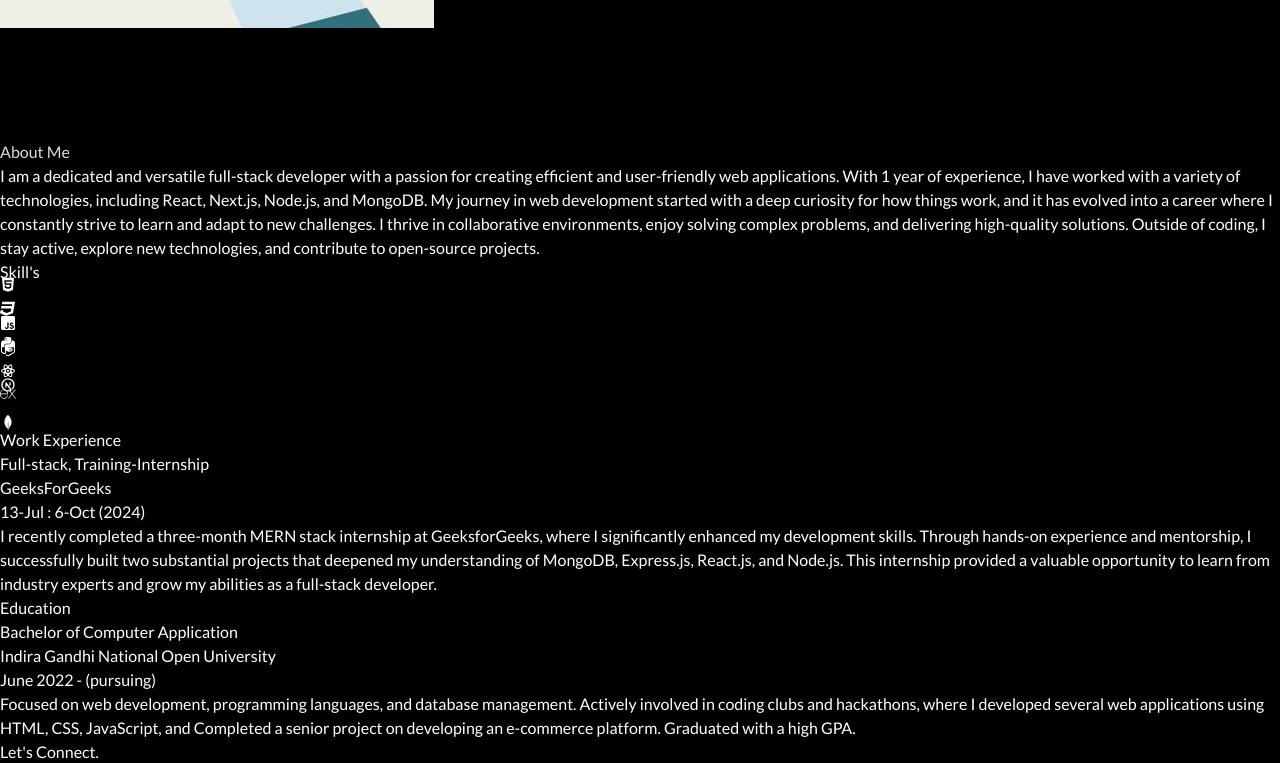
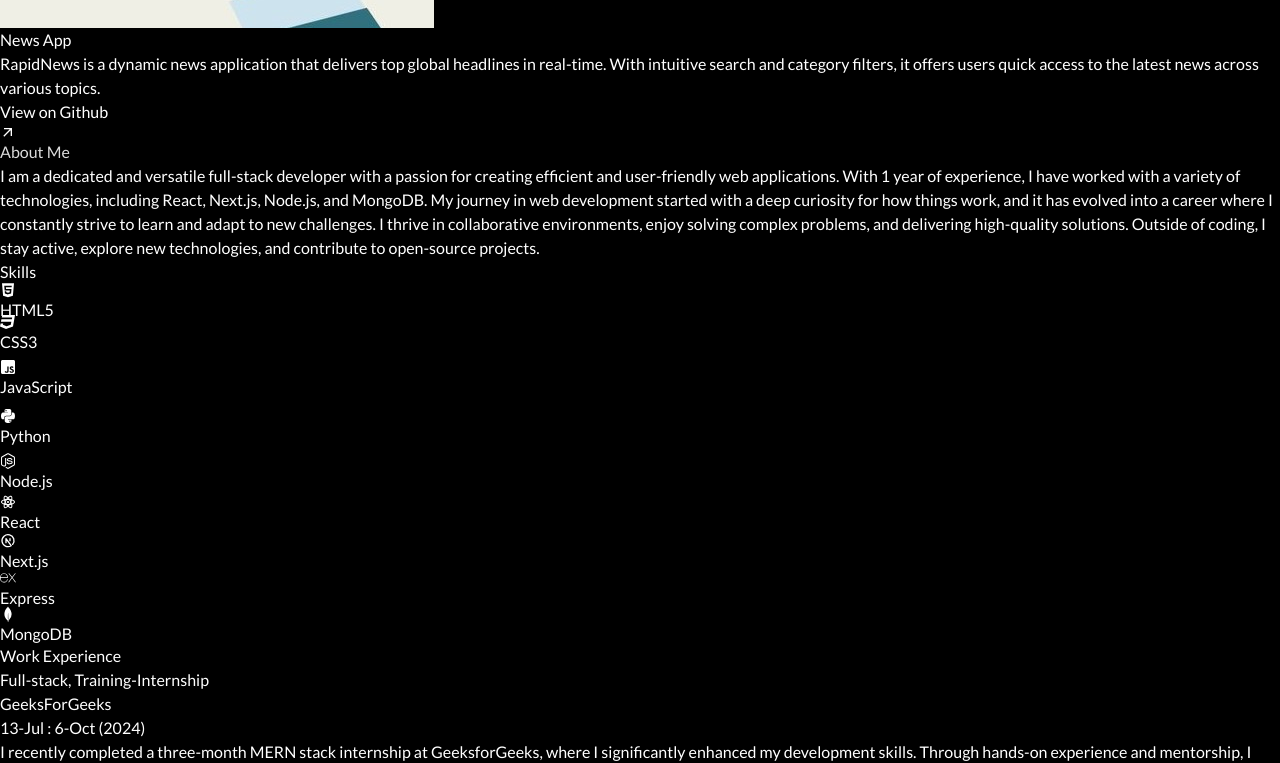
Before and after one commit to manojsingh00963/Web-Portfolio, a React (Vite) app: page / in a window 1280 px wide. Shown: the part 5567-6330 px from the top of the page. Built offline with nearby package versions, Linux system fonts and the light colour scheme; a web font is replaced by a local one.

Commit message:
"Change projectsection"

```diff
--- a/src/App.jsx
+++ b/src/App.jsx
@@ -1,6 +1,6 @@
 import Hero from './components/Hero';
 import Navbar from './components/Navbar';
-import Projects from './components/Projects';
+import ProjectSection from './components/ProjectSection'
 import About from './components/About';
 import SkillSection from './components/SkillSection';
 import WorkExperience from './components/WorkExperience';
@@ -27,7 +27,7 @@
       <div className="relative z-10 flex flex-col items-center p-4 space-y-8 container mx-auto">
         <Navbar togglemode={togglemode} darkMode={darkMode} />
         <Hero darkMode={darkMode}  />
-        <Projects darkMode={darkMode}  />
+        <ProjectSection darkMode={darkMode} />
         <About darkMode={darkMode}  />
         <SkillSection darkMode={darkMode}  />
         <WorkExperience darkMode={darkMode}  />
--- a/src/components/EducationSection.jsx
+++ b/src/components/EducationSection.jsx
@@ -4,7 +4,7 @@
 // eslint-disable-next-line react/prop-types
 export default function EducationSection({darkMode}) {
   return (
-      <section className={`py-8 border-b ${darkMode ? "border-slate-500" : "border-neutral-800" } pb-4 `} id="education">
+      <section className={` lg:pb-32 border-b ${darkMode ? "border-slate-500" : "border-neutral-800" } pb-4 `} id="education">
     <motion.h1
     whileInView={{opacity:1,y:0}}
     initial={{opacity:0,y:-50}}
--- /dev/null
+++ b/src/components/ProjectSection.jsx
@@ -0,0 +1,79 @@
+// eslint-disable-next-line no-unused-vars
+import React from 'react';
+import { MdArrowOutward } from "react-icons/md";
+import { motion } from 'framer-motion';
+import { PROJECTS } from '../constants';
+
+const containerVariants = {
+  hidden: { opacity: 0, y: 20 },
+  visible: {
+    opacity: 1,
+    y: 0,
+    transition: {
+      duration: 1,
+      staggerChildren: 0.5,
+    },
+  },
+};
+
+const itemVariants = {
+  hidden: {
+    opacity: 0,
+    x: -20,
+  },
+  visible: {
+    opacity: 1,
+    x: 0,
+    transition: {
+      duration: 0.5,
+    },
+  },
+};
+
+// eslint-disable-next-line react/prop-types
+export default function ProjectSection({ darkMode }) {
+  return (
+    <div
+      className={`container mx-auto ${darkMode ? ' text-slate-200' : 'text-neutral-800'} py-20`}
+      id='projects'
+    >
+      <h2 className={`mb-12 text-center text-4xl tracking-wide ${darkMode ? 'text-neutral-200' : 'text-neutral-800'}`}>
+        Projects
+      </h2>
+      <motion.div
+        initial='hidden'
+        whileInView='visible'
+        variants={containerVariants}
+        viewport={{ once: true }}
+        className={`mx-2 flex flex-col gap-5 rounded-2xl px-4 py-2 lg:px-20 border ${darkMode ? 'border-slate-500' : 'border-neutral-800'}`}
+      >
+        {PROJECTS.map((project, index) => (
+          <motion.div
+            key={index}
+            variants={itemVariants}
+            className={`py-6 flex gap-4 lg:gap-10 items-center justify-between border-b ${darkMode ? 'border-slate-400' : 'border-neutral-800'}`}
+          >
+            <img
+              src={project.image}
+              alt={project.name}
+              className='w-20 h-20 object-cover rounded-lg'
+            />
+            <div className={`text-xs text-justify lg:text-md w-60 lg:w-auto ${darkMode ? 'text-slate-200' : 'text-neutral-800'}`}>
+              <h3 className={`pb-2 pt-4 text-lg lg:text-2xl ${darkMode ? 'text-slate-100' : 'text-neutral-700'}`}>{project.name}</h3>
+              <div>{project.description}</div>
+              <a
+                href={project.githubLink}
+                target="_blank"
+                rel="noopener noreferrer"
+                className={`mt-4 inline-flex items-center justify-center rounded-full px-2 py-1 text-black ${darkMode ? 'bg-slate-200 hover:bg-slate-300' : 'bg-slate-800 text-white hover:bg-gray-400'} transition-all duration-300 ease-in-out`}
+              >
+                <span className="mr-2">View on Github</span>
+                <MdArrowOutward />
+              </a>
+            </div>
+          </motion.div>
+        ))}
+      </motion.div>
+    </div>
+  );
+}
--- a/src/components/SkillSection.jsx
+++ b/src/components/SkillSection.jsx
@@ -1,110 +1,78 @@
 import { RiReactjsLine } from 'react-icons/ri';
 import { TbBrandNextjs } from "react-icons/tb";
-import { SiMongodb } from "react-icons/si";
-import { FaNodeJs, FaHtml5, FaCss3 } from "react-icons/fa";
-import { SiExpress } from "react-icons/si";
+import { SiMongodb, SiExpress } from "react-icons/si";
+import { FaNodeJs, FaHtml5, FaCss3, FaJsSquare, FaPython } from "react-icons/fa";
 import { motion } from 'framer-motion';
-import { FaJsSquare } from "react-icons/fa";
-import { FaPython } from "react-icons/fa";
 
 const iconVariants = (duration) => ({
-  inital: { y: -10 },
+  initial: { y: -10 },
   animate: {
     y: [10, -10],
     transition: {
       duration: duration,
-      ease: "linear",
+      ease: "easeInOut",
       repeat: Infinity,
       repeatType: "reverse",
-
-    }
-  }
-
-})
+    },
+  },
+});
 
 // eslint-disable-next-line react/prop-types
-function SkillSection({darkMode}) {
+function SkillSection({ darkMode }) {
   return (
-    <div className={` mx-2 w-full flex flex-col  px-4 py-2 lg:px-20 border-t border-b ${darkMode ? "border-slate-500" : "border-neutral-800" } `} id='skills'>
+    <div className={`mx-2 w-full flex flex-col py-4 lg:pb-20 px-4 lg:px-20 border-t border-b ${darkMode ? "border-slate-500" : "border-neutral-800"}`} id='skills'>
+      <div className="py-10 pd-24 mb-8">
+        <motion.h1
+          whileInView={{ opacity: 1, y: 0 }}
+          initial={{ opacity: 0, y: -100 }}
+          transition={{ duration: 1.5 }}
+          className="my-20 text-center text-4xl"
+        >
+          Skills
+        </motion.h1>
 
-    <div className=" py-10 pd-24 mb-8  " >
-      <motion.h1
-      whileInView={{opacity:1,y:0}}
-      initial={{opacity:0,y:-100}}
-      transition={{duration:1.5}}
-      className=" my-20 text-center text-4xl ">Skill&apos;s</motion.h1>
-      <motion.div
-      whileInView={{opacity:1,x:0}}
-      initial={{opacity:0,x:-100}}
-      transition={{duration:1.5}}
-       className=" flex flex-wrap items-center justify-center gap-4 " >
         <motion.div
-          variants={iconVariants(2.2)}
-          initial="initial"
-          animate="animate"
-          className={`rounded-2xl border-4 ${darkMode ? "border-slate-400" : "border-neutral-800"} p-3 `}>
-          <FaHtml5 className=" text-xl text-orange-600 " />
+          whileInView={{ opacity: 1, x: 0 }}
+          initial={{ opacity: 0, x: -100 }}
+          transition={{ duration: 1.5 }}
+          className="flex flex-wrap items-center justify-center gap-6 px-4 "
+        >
+          {[
+            { icon: <FaHtml5 className=" text-xl lg:text-2xl text-orange-600" />, label: 'HTML5' },
+            { icon: <FaCss3 className=" text-xl lg:text-2xl text-blue-600" />, label: 'CSS3' },
+            { icon: <FaJsSquare className=" text-xl lg:text-2xl text-yellow-500" />, label: 'JavaScript' },
+            { icon: <FaPython className=" text-xl lg:text-2xl text-blue-600" />, label: 'Python' },
+            { icon: <FaNodeJs className=" text-xl lg:text-2xl text-green-600" />, label: 'Node.js' },
+            { icon: <RiReactjsLine className=" text-xl lg:text-2xl text-cyan-400" />, label: 'React' },
+            { icon: <TbBrandNextjs className={` text-xl lg:text-2xl ${darkMode ? "text-slate-200" : "text-neutral-800"}`} />, label: 'Next.js' },
+            { icon: <SiExpress className={` text-xl lg:text-2xl ${darkMode ? "text-slate-200" : "text-neutral-800"}`} />, label: 'Express' },
+            { icon: <SiMongodb className=" text-xl lg:text-2xl text-green-400" />, label: 'MongoDB' },
+          ].map((skill, index) => (
+            <motion.div
+              key={index}
+              variants={iconVariants(2 + index * 0.3)}
+              initial="initial"
+              animate="animate"
+              className="flex flex-col items-center "
+            >
+              <div
+                className={`flex items-center justify-center rounded-full border-4 p-2 mb-2
+                  ${darkMode ? "border-slate-400 bg-slate-800" : "border-neutral-800 bg-transparent "}
+                `}
+              >
+                {skill.icon}
+              </div>
+              <motion.p className={`text-center font-light ${darkMode ? "text-slate-200" : "text-neutral-800"}
+                text-sm lg:text-md`}
+              >
+                {skill.label}
+              </motion.p>
+            </motion.div>
+          ))}
         </motion.div>
-        <motion.div
-          variants={iconVariants(2.8)}
-          initial="initial"
-          animate="animate"
-          className={`rounded-2xl border-4 ${darkMode ? "border-slate-400" : "border-neutral-800"} p-3 `}>
-          <FaCss3 className=" text-xl text-blue-600 " />
-        </motion.div>
-        <motion.div
-          variants={iconVariants(2)}
-          initial="initial"
-          animate="animate"
-          className={`rounded-2xl border-4 ${darkMode ? "border-slate-400" : "border-neutral-800"} p-3 `}>
-          <FaJsSquare className=" text-xl text-yellow-500 " />
-        </motion.div>
-        <motion.div
-          variants={iconVariants(3)}
-          initial="initial"
-          animate="animate"
-          className={`rounded-2xl border-4 ${darkMode ? "border-slate-400" : "border-neutral-800"} p-3 `}>
-          <FaPython className=" text-xl fill-blue-600  " />
-        </motion.div>
-        <motion.div
-          variants={iconVariants(2.4)}
-          initial="initial"
-          animate="animate"
-          className={`rounded-2xl border-4 ${darkMode ? "border-slate-400" : "border-neutral-800"} p-3 `}>
-          <FaNodeJs className=" text-xl text-green-600 " />
-        </motion.div>
-        <motion.div
-          variants={iconVariants(2.7)}
-          initial="initial"
-          animate="animate"
-          className={` rounded-full border-4 ${darkMode ? "border-slate-400" : "border-neutral-800"} p-3 `}>
-          <RiReactjsLine className=" text-xl text-cyan-400 " />
-        </motion.div>
-        <motion.div
-          variants={iconVariants(2.6)}
-          initial="initial"
-          animate="animate"
-          className={`rounded-2xl border-4 ${darkMode ? "border-slate-400" : "border-neutral-800"} p-3 `}>
-          <TbBrandNextjs className=" text-xl text-white-400 " />
-        </motion.div>
-        <motion.div
-          variants={iconVariants(2.3)}
-          initial="initial"
-          animate="animate"
-          className={` rounded-full border-4 ${darkMode ? "border-slate-400" : "border-neutral-800"} p-3 `}>
-          <SiExpress className=" text-xl text-white-400 " />
-        </motion.div>
-        <motion.div
-          variants={iconVariants(2.9)}
-          initial="initial"
-          animate="animate"
-          className={`rounded-full ${darkMode ? "bg-green-950" : "" } border-4 ${darkMode ? "border-slate-400" : "border-neutral-800"} p-3 `}>
-          <SiMongodb className=" text-xl text-green-400  " />
-        </motion.div>
-      </motion.div>
+      </div>
     </div>
-    </div>
-  )
+  );
 }
 
-export default SkillSection
+export default SkillSection;
--- a/src/constants/index.jsx
+++ b/src/constants/index.jsx
@@ -47,8 +47,7 @@
   {
     id: 1,
     name: "Personal Portfolio",
-    description:
-      "A personal portfolio website built with React and Tailwind CSS to showcase my skills, projects, and contact information.",
+    description:"A personal portfolio website built with React and Tailwind CSS to showcase my skills, projects, and contact information.",
     image: coder,
     githubLink: "https://github.com/manojsingh00963/Web-Portfolio",
   },
```
Also changed, not shown: 1 other file (tests, documents, lock files or other folders).
